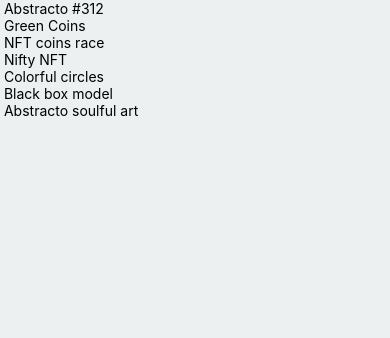
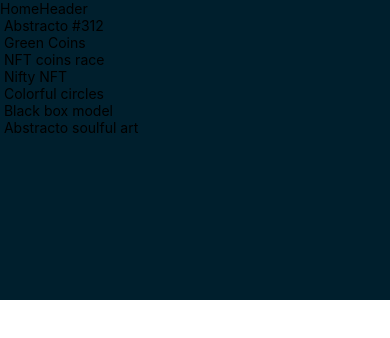
Before and after one commit to sparkle666/react-native-nft, a React Native app: screen /Home in a window 390 px wide. Shown: the top 338 px of the page. Built offline with nearby package versions, Linux system fonts and the light colour scheme.

Commit message:
added the status bar and configured the home view

```diff
--- a/components/FocusedStatusBar.js
+++ b/components/FocusedStatusBar.js
@@ -5,7 +5,7 @@
 const FocusedStatusBar = (props) => {
 
   const focused = useIsFocused()
-  focused ? <StatusBar animated = {true} {...props} /> : null
+  return focused ? <StatusBar animated = {true} {...props} /> : null
 }
 
 export default FocusedStatusBar
--- a/screens/Home.js
+++ b/screens/Home.js
@@ -10,7 +10,16 @@
             <FocusedStatusBar background = {COLORS.primary} />
             <View style={{flex: 1}}>
                 <View style = {{zIndex: 0}}>
-                    <FlatList data = {NFTData} renderItem = {({item})=> <Text> {item.name}</Text>} />
+                    <FlatList data = {NFTData}
+                    renderItem = {({item})=> <Text> {item.name}</Text>}
+                    keyExtractor = {(item)=> item.id}
+                    showsVerticalScrollIndicator = {false}
+                    ListHeaderComponent = {<HomeHeader />}
+                    />
+                </View>
+                <View style = {{position: "absolute", top: 0, left: 0, bottom: 0, right: 0, zIndex: -1}}>
+                    <View style = {{height: 300, backgroundColor: COLORS.primary}} />
+                    <View style = {{flex: 1, backgroundColor: COLORS.white}} />
                 </View>
             </View>
         </SafeAreaView>
```
